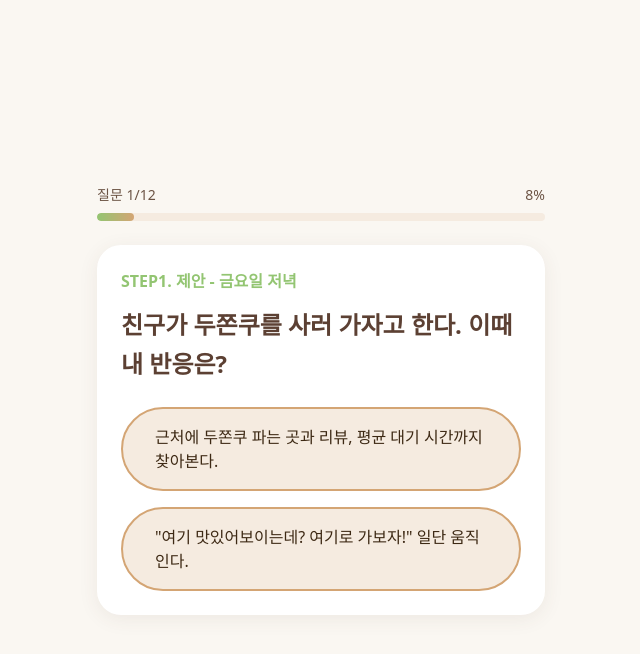
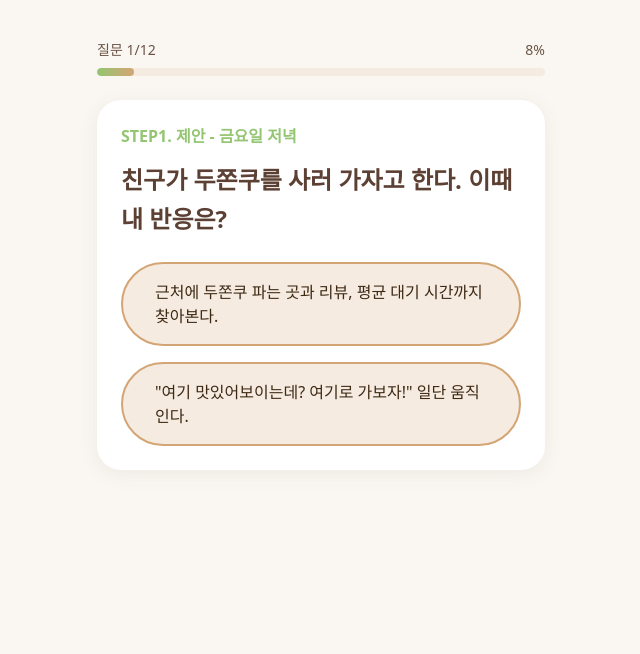
Before and after one commit to o5sy/dubai-recipe-test, a Next.js app: page /question in a window 1280 px wide. Shown: the top 654 px of the page, without its empty margins (319-959 px from the left). Built offline with nearby package versions, Linux system fonts and the light colour scheme.

Commit message:
design: 질문 ui 위치 상단으로 수정

```diff
--- a/src/app/question/page.tsx
+++ b/src/app/question/page.tsx
@@ -1,12 +1,12 @@
 'use client';
 
-import { useState } from 'react';
-import { useRouter } from 'next/navigation';
+import ProgressBar from '@/components/question/ProgressBar';
+import QuestionCard from '@/components/question/QuestionCard';
 import { questions } from '@/data/questions';
 import type { MBTIValue } from '@/types/question';
 import { calculateMBTI } from '@/utils/calculateMBTI';
-import ProgressBar from '@/components/question/ProgressBar';
-import QuestionCard from '@/components/question/QuestionCard';
+import { useRouter } from 'next/navigation';
+import { useState } from 'react';
 
 export default function QuestionPage() {
   const router = useRouter();
@@ -29,7 +29,7 @@
   };
 
   return (
-    <div className="flex min-h-screen flex-col items-center justify-center px-4 py-8">
+    <div className="flex min-h-screen flex-col items-center px-4 py-10">
       <div className="w-full max-w-md">
         <ProgressBar
           current={currentQuestionIndex + 1}
```
